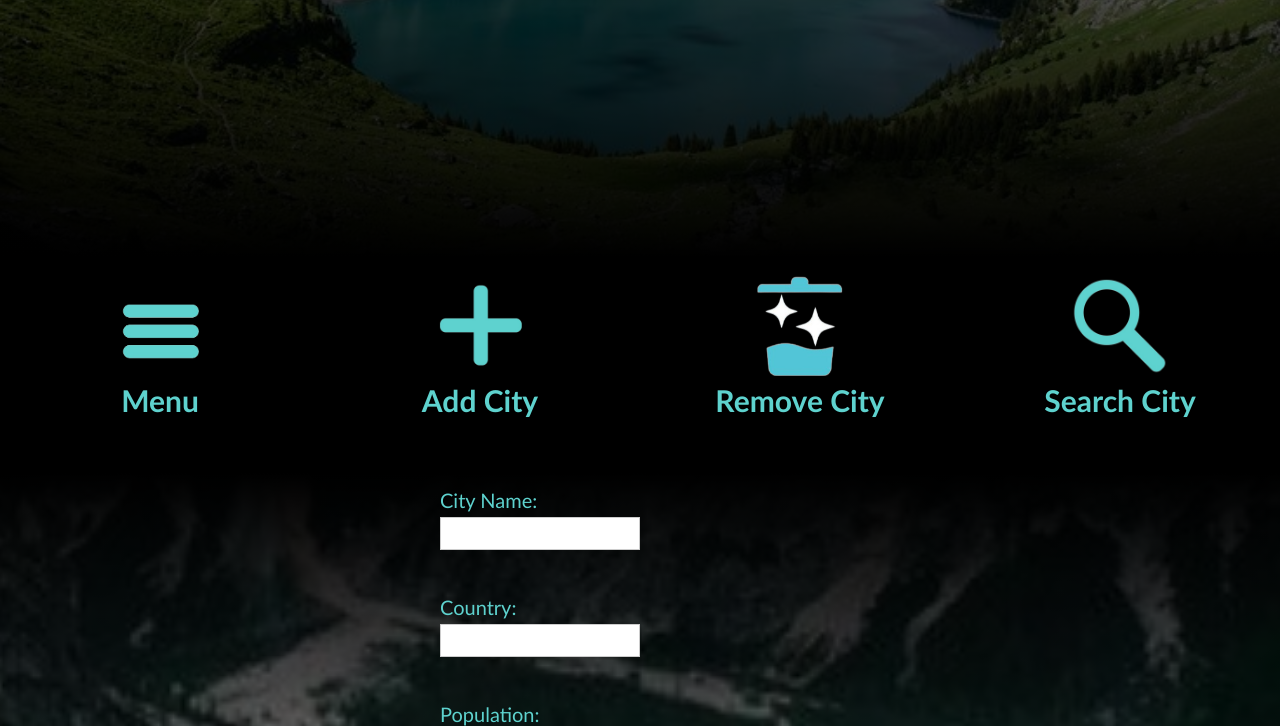
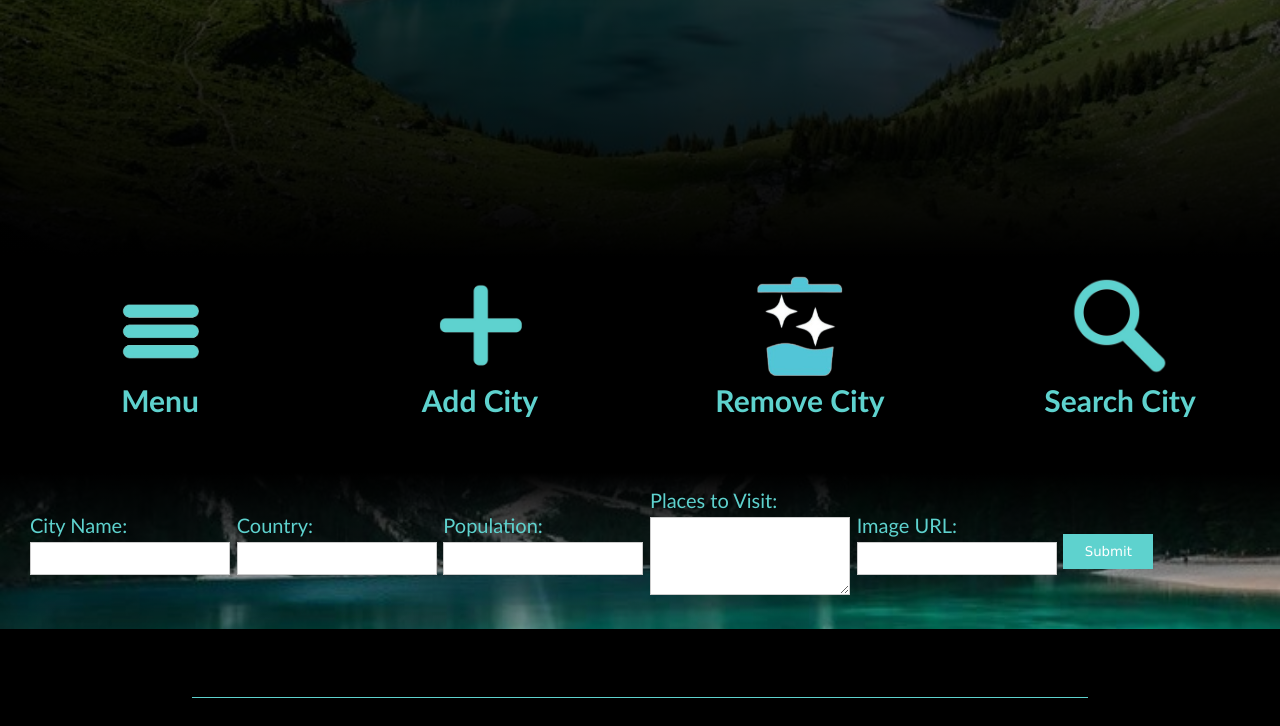
Before and after one commit to sarahbashirr/HTML-CSS-JS-travel-website, a plain HTML site: page code.html in a window 1280 px wide. Both pictures are taken after a click on the picture 480 px from the left and 869 px from the top of the page. Shown: the part 543-1269 px from the top of the page. Drawn offline with Linux system fonts and the light colour scheme.

Commit message:
overflow fix

```diff
--- a/code.html
+++ b/code.html
@@ -275,37 +275,23 @@
             max-height: 0px;
             overflow: hidden;
             transition: max-height 0.5s ease;
-            flex-wrap: wrap;
             padding: 0 20px;
+            width: 100%;
+            box-sizing: border-box;
         }
 
         .columnn {
-            padding: 15px;
-            flex: 0 0 auto;
-            min-width: 200px;
+            padding: 15px 10px;
+            flex: 1;
+            min-width: 0;
+            max-width: 200px;
         }
 
         .cityForm.show, .cityForm2.show, .cityForm3.show, #postedBlogs.show {
-            max-height: 800px;
+            max-height: 400px;
         }
 
-        /* Responsive form layout */
-        @media only screen and (max-width: 1400px) {
-            .cityForm, .cityForm2, .cityForm3 {
-                flex-direction: column;
-                align-items: stretch;
-            }
-
-            .columnn {
-                width: 100%;
-                max-width: 400px;
-                margin: 0 auto;
-            }
-
-            .cityForm.show, .cityForm2.show, .cityForm3.show {
-                max-height: 1000px;
-            }
-        }
+        /* Remove the responsive breakpoint - keep horizontal always */
 
         label {
             font-family: 'Trebuchet MS', 'Lucida Sans Unicode', 'Lucida Grande', 'Lucida Sans', Arial, sans-serif;
```
